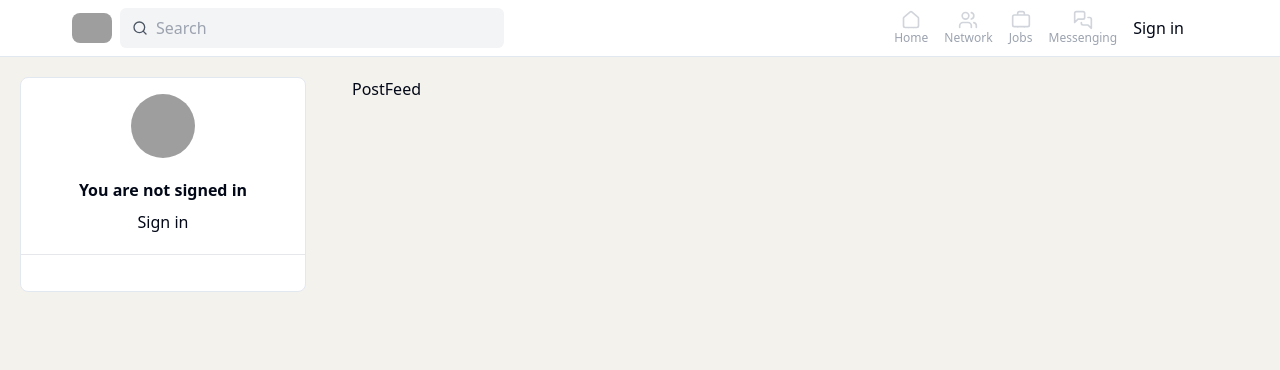
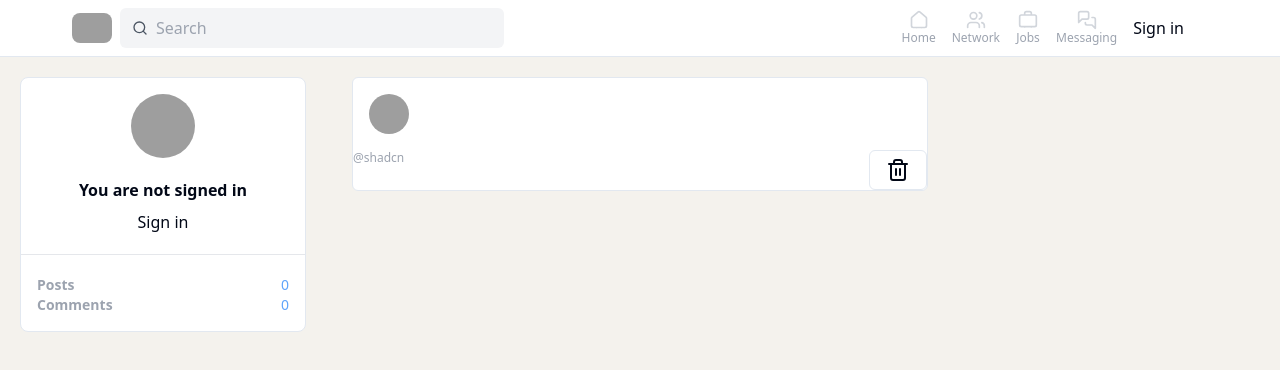
Before and after one commit to sphcastillo/linkedIn_upgrade2.0, a Next.js app: page / in a window 1280 px wide. Shown: the top 370 px of the page. Built offline with nearby package versions, Linux system fonts and the light colour scheme; no server answers; grey boxes are pictures that could not be loaded.

Commit message:
Header / UserInformation successfully modified

```diff
--- /dev/null
+++ b/actions/deletePostAction.ts
@@ -0,0 +1,5 @@
+'use server'
+
+export default async function deletePostAction(){
+
+}
--- a/app/page.tsx
+++ b/app/page.tsx
@@ -21,7 +21,7 @@ export default function Home() {
       </section>
 
       <section className="hidden xl:inline justify-center col-span-2">
-
+      {/* Widget */}
       </section>
     </div>
   );
--- a/components/Header.tsx
+++ b/components/Header.tsx
@@ -27,24 +27,25 @@ function Header() {
         </div>
 
         <div className="flex items-center space-x-4 px-6">
-            <Link href='' className="icon">
+
+            <Link href='/' className="icon">
                 <HomeIcon className="h-5" />
                 <p>Home</p>
             </Link>
 
-            <Link href='' className="icon hidden md:flex">
+            <Link href='/' className="icon hidden md:flex">
                 <UsersIcon className="h-5" />
                 <p>Network</p>
             </Link>
 
-            <Link href='' className="icon hidden md:flex">
+            <Link href='/' className="icon hidden md:flex">
                 <Briefcase className="h-5" />
                 <p>Jobs</p>
             </Link>
 
-            <Link href='' className="icon">
+            <Link href='/' className="icon">
                 <MessagesSquare className="h-5" />
-                <p>Messenging</p>
+                <p>Messaging</p>
             </Link>
 
             <SignedIn>
@@ -52,7 +53,7 @@ function Header() {
             </SignedIn>
 
             <SignedOut>
-                <Button asChild>
+                <Button asChild variant='secondary'>
                     <SignInButton />
                 </Button>
             </SignedOut>
--- a/components/Post.tsx
+++ b/components/Post.tsx
@@ -1,5 +1,7 @@
 import { Avatar, AvatarFallback, AvatarImage } from "@/components/ui/avatar"
 import { Badge } from "./ui/badge"
+import { Button } from "./ui/button"
+import { Trash2 } from "lucide-react"
 
 
 function Post() {
@@ -16,16 +18,25 @@ function Post() {
             <div>
             <p className="font-semibold">
 
-                <Badge className="ml-2" variant="secondary">
+                {/* <Badge className="ml-2" variant="secondary">
                   Author
-                </Badge>
+                </Badge> */}
 
             </p>
 
             <p className="text-xs text-gray-400">
                 @shadcn
             </p>
+
+            <p className="text-xs text-gray-400">
+
+            </p>
             </div>
+
+
+            <Button variant="outline">
+                <Trash2 />
+            </Button>
         </div>
     </div>
   )
--- a/components/PostFeed.tsx
+++ b/components/PostFeed.tsx
@@ -1,6 +1,10 @@
+import Post from "./Post"
+
 function PostFeed() {
   return (
-    <div>PostFeed</div>
+    <div>
+        <Post />
+    </div>
   )
 }
 
--- a/components/UserInformation.tsx
+++ b/components/UserInformation.tsx
@@ -30,6 +30,7 @@ async function UserInformation() {
                     <p className="font-semibold">
                         {firstName} {lastName}
                     </p>
+
                     <p className="text-xs">
                         @{firstName}
                         {lastName}-{user?.id?.slice(-4)}
@@ -47,6 +48,16 @@ async function UserInformation() {
                 </div>
             </SignedOut>
             <hr className="w-full border-gray-200 my-5" />
+
+            <div  className="flex justify-between w-full px-4 text-sm">
+                <p className="font-semibold text-gray-400">Posts</p>
+                <p className="text-blue-400">0</p>
+            </div>
+
+            <div className="flex justify-between px-4 w-full text-sm">
+                <p className="font-semibold text-gray-400">Comments</p>
+                <p className="text-blue-400">0</p>
+            </div>
         </div>
     )
 }
--- a/next.config.mjs
+++ b/next.config.mjs
@@ -13,7 +13,7 @@ const nextConfig = {
             // need to change this later
             {
                 protocol: 'https',
-                hostname: 'image.tmdb.org',
+                hostname: 'linkedinclone.blob.core.windows.net',
             }
         ]
     }
```
